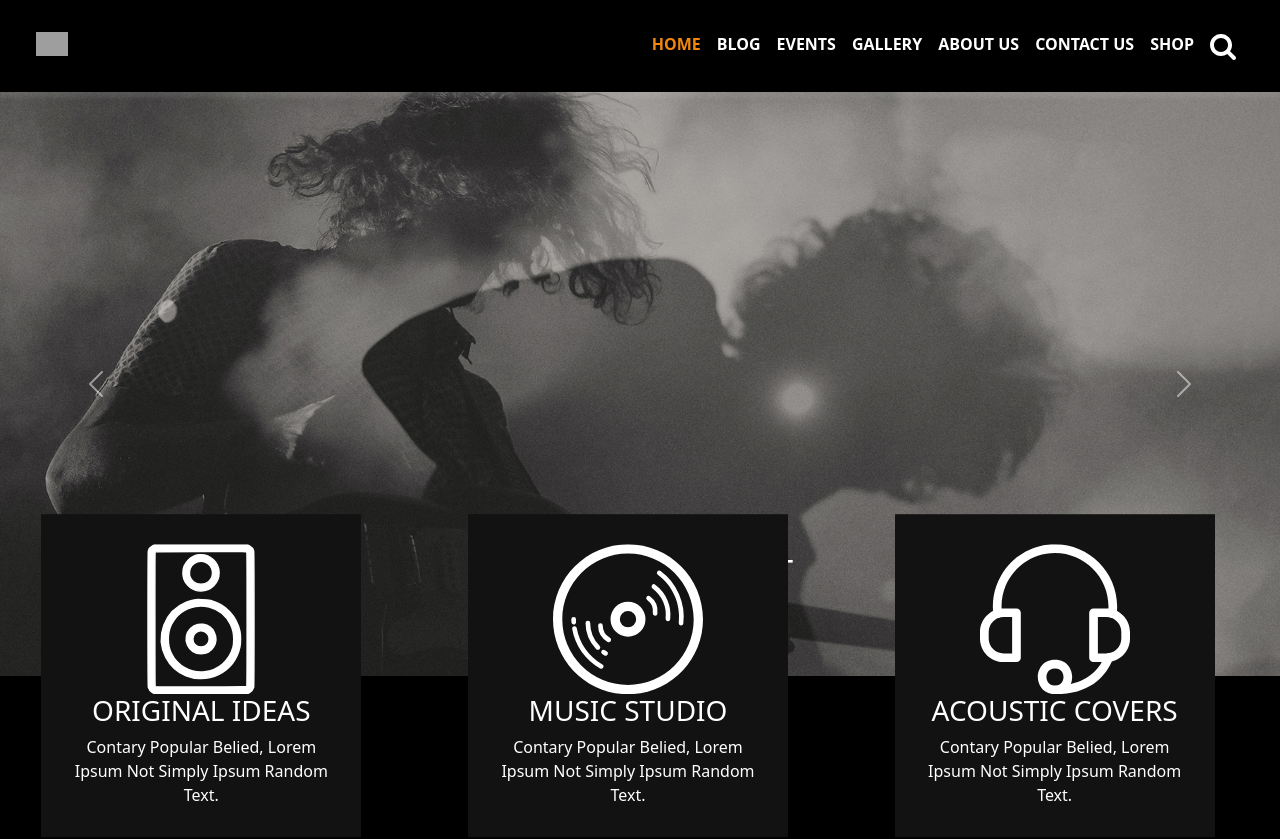
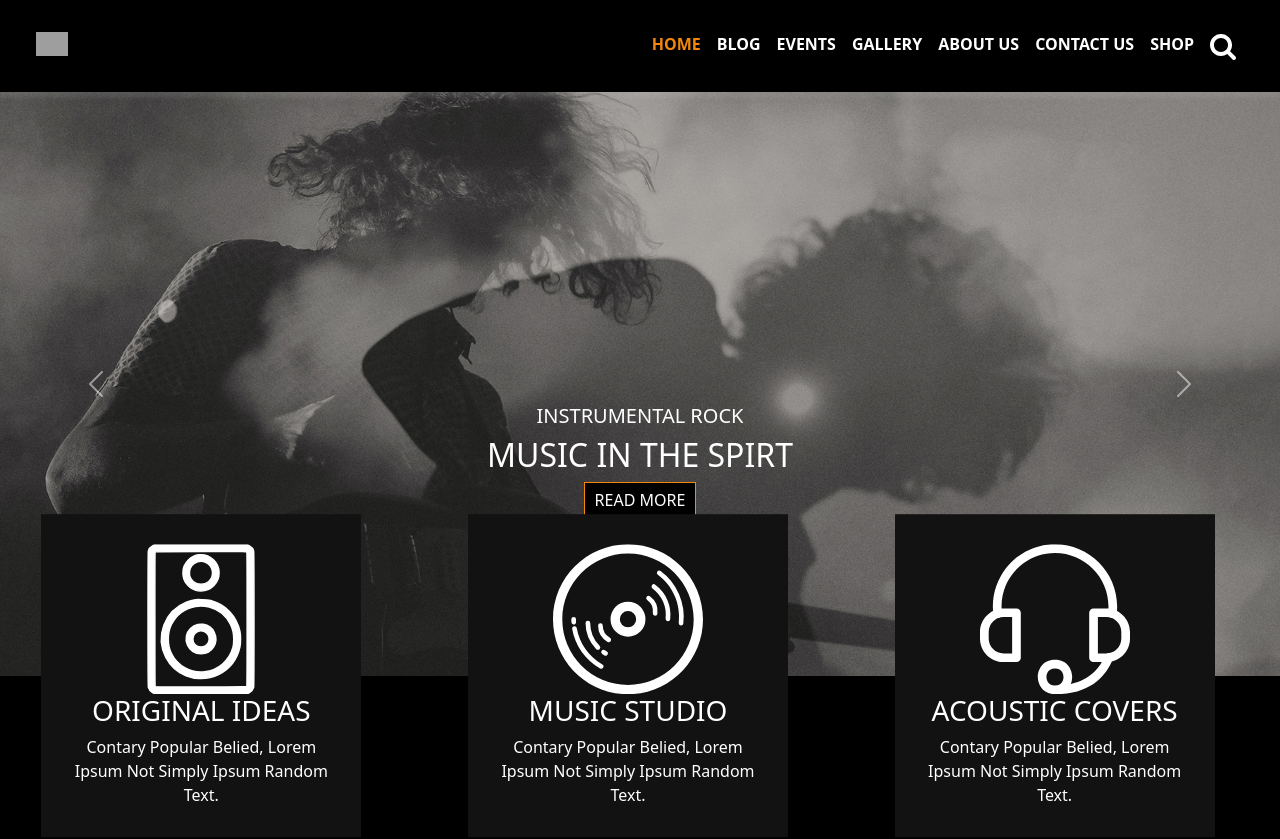
Before and after one commit to ValeriaGiannelli/proj-html-vuejs, a Vue app: page / in a window 1280 px wide. Shown: the top 839 px of the page. Built offline with nearby package versions, Linux system fonts and the light colour scheme; grey boxes are pictures that could not be loaded.

Commit message:
feat: add center info in the carousel and fade in at change

```diff
--- a/src/pages/AppHome.vue
+++ b/src/pages/AppHome.vue
@@ -58,6 +58,7 @@ export default{
                 <div class="carousel-item active">
                     <!-- prima immagine del carosello -->
                     <img src="/assets/home1.png" alt="">
+
                     <div class="carousel-caption d-none d-md-block">
                         <h5>INSTRUMENTAL ROCK</h5>
                         <h2>MUSIC IN THE SPIRT</h2>
@@ -69,9 +70,12 @@ export default{
                 <div class="carousel-item">
                     <img src="/assets/home2.png" alt="">
                     <div class="carousel-caption d-none d-md-block">
-                        <h5>INSTRUMENTAL ROCK</h5>
-                        <h2>MUSIC IN THE SPIRT</h2>
-                        <button class="my_btn_read">READ MORE</button>
+
+                        <!-- <div class="my_caption"> -->
+                            <h5>INSTRUMENTAL ROCK</h5>
+                            <h2>MUSIC IN THE SPIRT</h2>
+                            <button class="my_btn_read">READ MORE</button>
+                        <!-- </div>                         -->
                     </div>
                 </div>
             </div>
@@ -173,23 +177,27 @@ export default{
         align-items: center;
     }
 
-    .carousel-item.active{
-        position: relative;
-
-        .d-md-block {
-            position: absolute;
-            top: 50%;
-            left: 50%;
-            transform: translate(-50%, -50%);
-        }
-    }
-
-
-
     h5{
         color: $primary;
     }
 }
+
+.carousel-caption{
+        position:absolute;
+        // right:50%;
+        top:50%;
+        bottom:auto;
+        // transform: translate(50%, -50%);
+        opacity: 0;
+        transform: scale(0.5);
+        transition: opacity 0.5s ease-out, transform 0.5s ease-out;
+    }
+
+.carousel-item.active .carousel-caption {
+        opacity: 1;
+        transform: translateY(0) scale(1);
+}
+
 #position_icons{
     position: relative;
 
```
